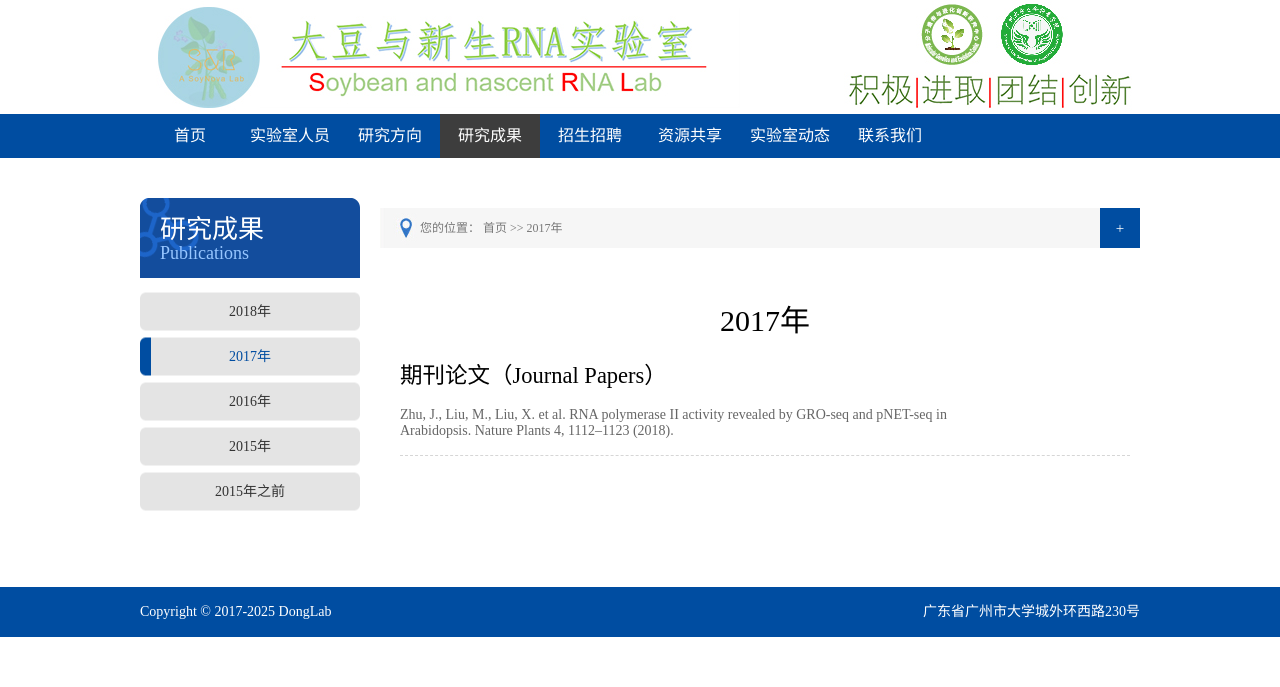
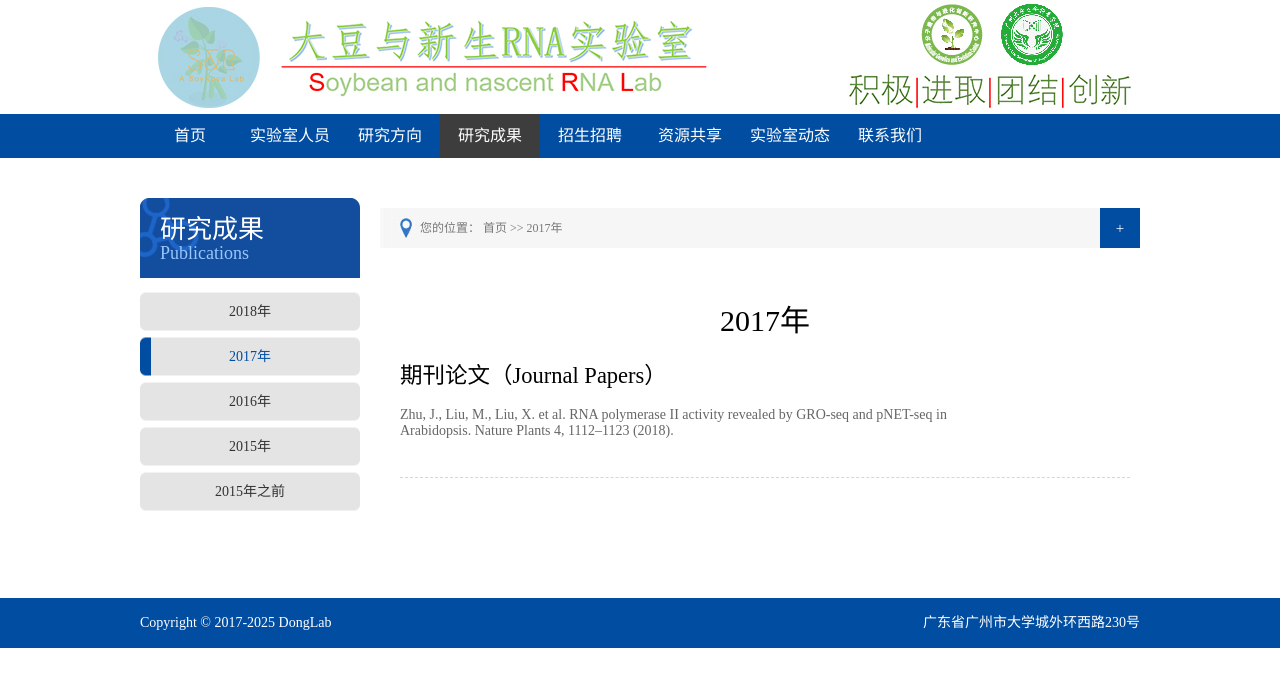
Before and after one commit to zhanweimin2021/zhanweimin2021.github.io, a Jekyll site: the page built from pages/2017.html, in a window 1280 px wide. Shown: the top 687 px of the page. Built offline with Jekyll 4.4.1, drawn with Linux system fonts in a browser that asks for light colours.

Commit message:
Update 2017.html

```diff
--- a/pages/2017.html
+++ b/pages/2017.html
@@ -16,7 +16,7 @@ description: 2017年
       <br>
       <h2>期刊论文（Journal Papers）</h2>
       <ul>
-        <li style="height:48px;">
+        <li style="height:70px;">
           <div class="n_temp_r_b1"><h4><a href="https://doi.org/10.1038/s41477-018-0280-0" target="_blank">Zhu, J., Liu, M., Liu, X. et al. RNA polymerase II activity revealed by GRO-seq and pNET-seq in Arabidopsis. Nature Plants 4, 1112–1123 (2018). </a></h4></div>
         </li>
       </ul>
```
